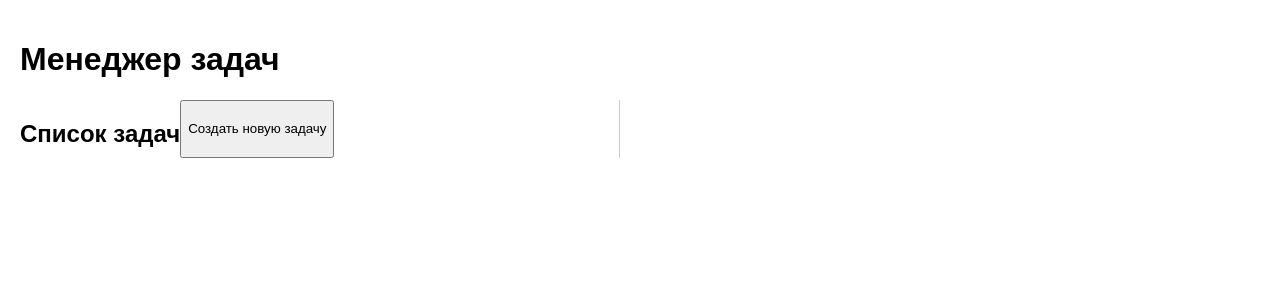
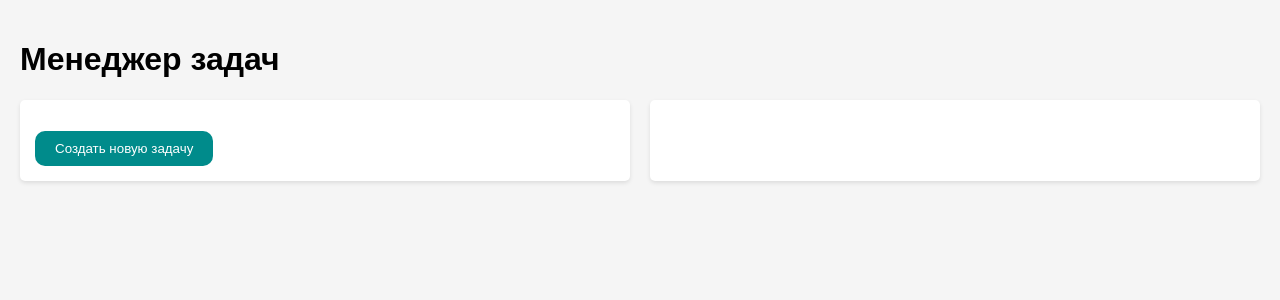
Before and after one commit to ssftvyn/-task-list, a React (Create React App) app: page / in a window 1280 px wide. Shown: the top 300 px of the page. Built offline with nearby package versions, Linux system fonts and the light colour scheme.

Commit message:
update task items

```diff
--- a/public/markup.html
+++ b/public/markup.html
@@ -9,7 +9,6 @@
 <body>
     <div class="container">
         <div class="task-list">
-            <h2>Список задач</h2>
             <ul>
                 <li>
                     <label>
--- a/src/TaskItem.jsx
+++ b/src/TaskItem.jsx
@@ -1,9 +1,12 @@
 import React, { useState } from "react";
 import { observer } from "mobx-react-lite";
 import taskStore from "./TaskStore";
+import addIcon from "./icons/add.svg";
+import deleteIcon from "./icons/delete.svg";
 
 const TaskItem = observer(({ task, onClick }) => {
   const [subtaskTitle, setSubtaskTitle] = useState("");
+  const [isOpen, setIsOpen] = useState(false);
 
   const handleToggleCompletion = (e) => {
     e.stopPropagation();
@@ -19,45 +22,48 @@ const TaskItem = observer(({ task, onClick }) => {
     }
   };
 
+  const toggleSubtaskList = () => {
+    setIsOpen((prev) => !prev);
+  };
+
   return (
-      <li>
-        <label>
+    <div>
+    <div className="task-names">
+    <div>
+      <span onClick={onClick} style={{ cursor: "pointer" }}>
+        {task.title}
+      </span>
+      <button
+        className="icon-button"
+        onClick={() => {
+          taskStore.removeTask(task.id);
+          taskStore.saveToLocalStorage();
+        }}
+      >
+        <img className="icon" src={deleteIcon} alt="Удалить задачу" />
+      </button>
+      </div>
+      <div>
         <input
           type="checkbox"
           checked={task.completed}
           onChange={handleToggleCompletion}
         />
-        </label>
-        <span onClick={onClick} style={{ cursor: "pointer" }}>
-          {task.title}
-        </span>
-        <button onClick={() => {
-          taskStore.removeTask(task.id);
-          taskStore.saveToLocalStorage();
-        }}>Удалить задачу</button>
+        </div>
+        </div>
 
+      {/* Кнопка для сворачивания/разворачивания списка подзадач */}
       {task.subtasks.length > 0 && (
+        <>
+          <button onClick={toggleSubtaskList}>{isOpen ? "▼" : "►"}</button>
+          {isOpen && (
             <ul>
               {task.subtasks.map((subtask) => (
-              <li key={subtask.id}>
-                <label>
-                  <input
-                    type="checkbox"
-                    checked={subtask.completed}
-                    onChange={() => {
-                      taskStore.toggleTaskCompletion(subtask.id);
-                      taskStore.saveToLocalStorage();
-                    }}
-                  />
-                  {subtask.title}
-                </label>
-                <button onClick={() => {
-                  taskStore.removeTask(subtask.id);
-                  taskStore.saveToLocalStorage();
-                }}>Удалить подзадачу</button>
-              </li>
+                <TaskItem key={subtask.id} task={subtask} onClick={() => {}} />
               ))}
             </ul>
+          )}
+        </>
       )}
       <div className="subtask-form">
         <input
@@ -66,11 +72,12 @@ const TaskItem = observer(({ task, onClick }) => {
           onChange={(e) => setSubtaskTitle(e.target.value)}
           placeholder="Введите название подзадачи"
         />
-          <button onClick={handleAddSubtask}>Добавить подзадачу</button>
+        <button className="icon-button" onClick={handleAddSubtask}>
+          <img className="icon" src={addIcon} alt="Добавить подзадачу" />
+        </button>
       </div>
-      </li>
+    </div>
   );
 });
 
-
 export default TaskItem;
--- a/src/TaskList.jsx
+++ b/src/TaskList.jsx
@@ -8,20 +8,13 @@ const TaskList = observer(() => {
     const [isModalOpen, setIsModalOpen] = useState(false);
     const [selectedTask, setSelectedTask] = useState(null);
 
-    // const handleRemoveTask = (id) => {
-    //     taskStore.removeTask(id);
-    //     taskStore.saveToLocalStorage();
-    //     setSelectedTask(null);
-    // };
-
     const handleTaskClick = (task) => {
         setSelectedTask(task);
     };
 
     return (
+        <div className="task-list-container">
             <div className="task-list">
-            <h2>Список задач</h2>
-            <button onClick={() => setIsModalOpen(true)}>Создать новую задачу</button>
                 {isModalOpen && <TaskModal onClose={() => setIsModalOpen(false)} />}
                 <ul>
                     {taskStore.tasks.map(task => (
@@ -30,10 +23,13 @@ const TaskList = observer(() => {
                                 task={task}
                                 onClick={() => handleTaskClick(task)}
                             />
-
                         </li>
                     ))}
                 </ul>
+                <div>
+                    <button className ="create-button" onClick={() => setIsModalOpen(true)}>Создать новую задачу</button>
+                </div>
+            </div>
             <div className="task-details">
                 {selectedTask && (
                     <>
--- a/src/TaskStore.js
+++ b/src/TaskStore.js
@@ -20,33 +20,37 @@ class TaskStore {
   }
 }
 
+
 toggleTaskCompletion(id) {
   const task = this.findTaskById(id);
   if (task) {
       task.completed = !task.completed;
 
-      // Если задача отмечена как завершенная, отмечаем все подзадачи
       if (task.completed) {
           task.subtasks.forEach(subtask => {
               subtask.completed = true;
           });
       } else {
-        // Если задача отмечена как незавершенная, отменяем завершение подзадач
           task.subtasks.forEach(subtask => {
               subtask.completed = false;
           });
       }
+
+      this.updateParentCompletion(task);
   }
 }
-
 
 updateParentCompletion(task) {
   const parentTask = this.findParentTask(task.id);
   if (parentTask) {
       const allCompleted = parentTask.subtasks.every(subtask => subtask.completed);
       parentTask.completed = allCompleted;
+      if (!allCompleted) {
+          parentTask.completed = false;
       }
   }
+}
+
 
   findTaskById(id) {
     for (const task of this.tasks) {
--- a/src/styles.css
+++ b/src/styles.css
@@ -2,45 +2,83 @@ body {
     font-family: Arial, sans-serif;
     margin: 0;
     padding: 20px;
+    background-color: #f5f5f5;
 }
 
-.container {
+.icon {
+    width: 10px;
+    height: 10px;
+    height: auto;
+    display: inline-block;
+}
+
+.icon-button{
+    background: none;
+    border: none;
+    cursor: pointer;
+    transition: transform 0.2s;
+}
+
+.icon-button:hover {
+    transform: scale(1.2);
+}
+
+.task-list-container {
     display: flex;
+    gap: 20px;
+}
+
+.task-list {
+    flex: 1;
+    background-color: #fff;
+    border-radius: 5px;
+    box-shadow: 0 2px 4px rgba(0, 0, 0, 0.1);
+    padding: 15px;
 }
 
 .task-details {
-    width: 50%;
-    padding-left: 20px;
+    flex: 1;
+    background-color: #fff;
+    border-radius: 5px;
+    box-shadow: 0 2px 4px rgba(0, 0, 0, 0.1);
+    padding: 15px;
 }
 
-h2 {
-    font-size: 1.5em;
-    margin-bottom: 10px;
+.create-button{
+    background-color: darkcyan;
+    border: none;
+    border-radius: 10px;
+    color: #fff;
+    padding: 10px 20px;
 }
 
-ul {
+.task-names{
+    display: flex;
+    justify-content: space-between;
+}
+
+input[type="text"],
+textarea {
+    width: 80%;
+    padding: 10px;
+    margin-top: 5px;
+    border: 1px solid #ccc;
+    border-radius: 4px;
+}
+
+.modal {
+    position: fixed;
+    top: 0;
+    left: 0;
+    right: 0;
+    bottom: 0;
+    background-color: rgba(0, 0, 0, 0.5);
+    display: flex;
+    justify-content: center;
+    align-items: center;
+}
+
+.task-list ul {
     list-style-type: none;
     padding: 0;
 }
-
-ul ul {
-    padding-left: 20px;
-}
-
-label {
-    cursor: pointer;
-}
-
-.task-list {
-    display: flex;
-}
-
-.task-list ul {
-    flex: 1;
-}
-
-.task-details {
-    margin-left: 20px;
-    border-left: 1px solid #ccc;
-    padding-left: 20px;
-}
```
Also changed, not shown: src/icons/add.svg (added), src/icons/delete.svg (added). Lines whose indentation alone changed are shown as unchanged.
